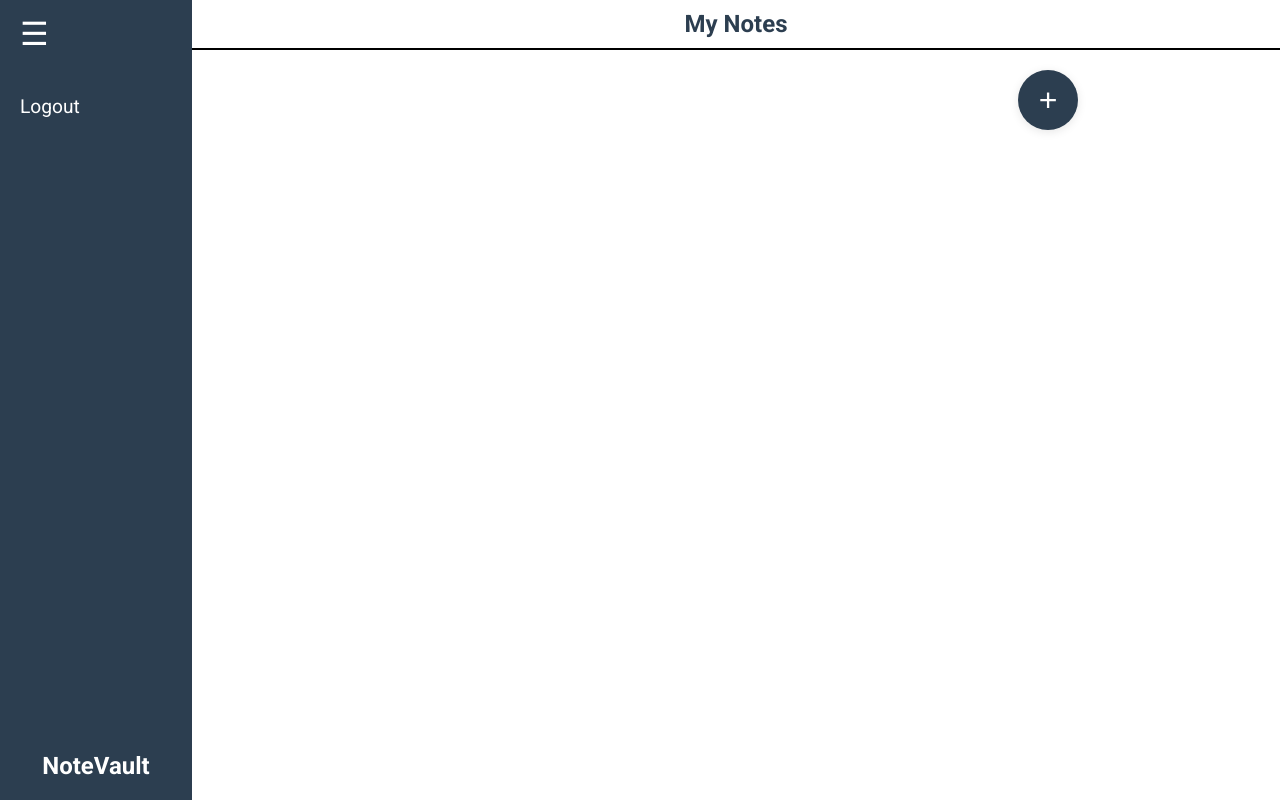
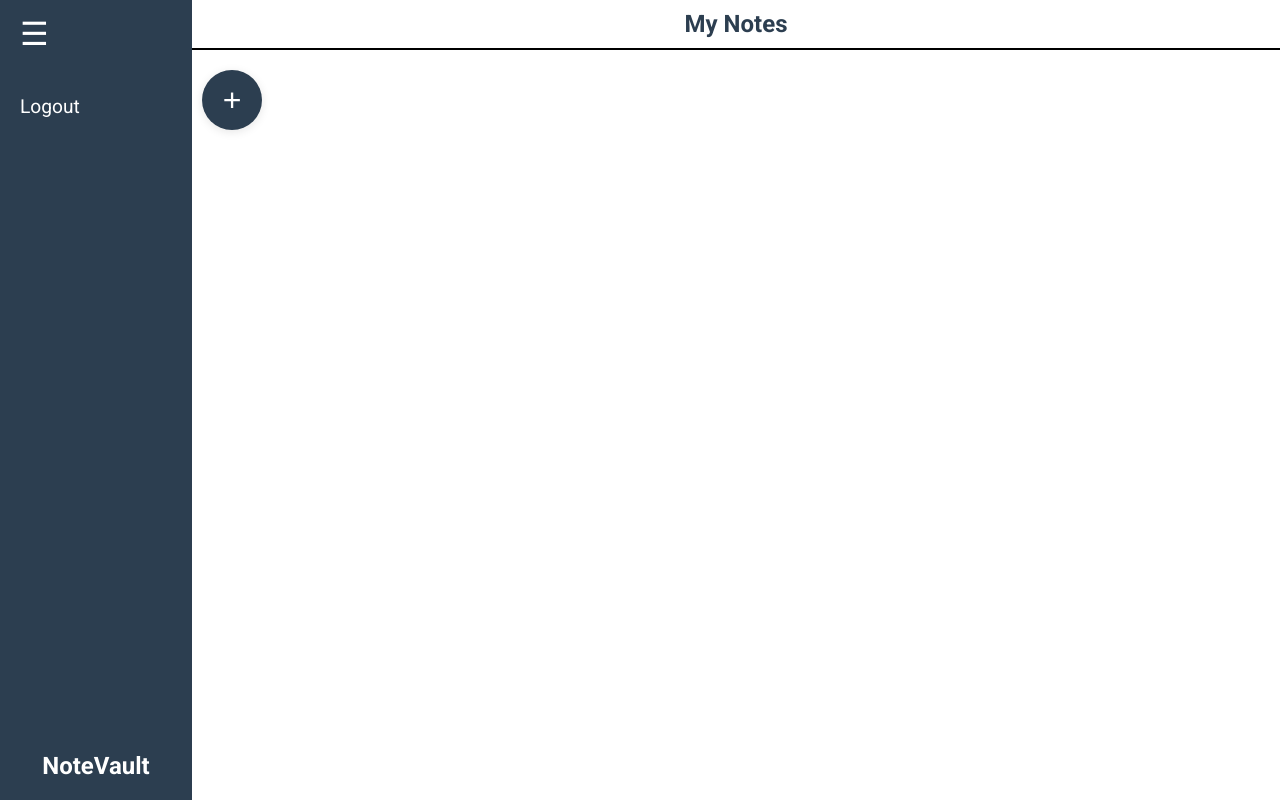
Before and after one commit to kamilfilipczyk/note-vault, a Flask app: page / in a window 1280 px wide. Run offline with Flask 3, Linux system fonts and the light colour scheme; the visitor is signed in with stand-in values (Sample User, id 1); data that the repository does not hold is empty.

Commit message:
Fix "add note" button position

```diff
--- a/website/static/styles.css
+++ b/website/static/styles.css
@@ -186,9 +186,10 @@ body {
 }
 
 .add-note-btn {
-    position: absolute;
+    position: fixed;
     top: 70px;
-    left: calc(85% - 70px);
+    left: 15%; /* Adjust left position based on sidebar width */
+    margin-left: 10px;
     background-color: #2c3e50;
     color: white;
     border: none;
@@ -240,6 +241,9 @@ body {
 .note-content {
     font-size: 1em;
     height: calc(100% - 30px);
+    word-wrap: break-word;
+    word-break: break-all;
+    overflow-wrap: break-word;
 }
 
 .modal {
@@ -360,3 +364,8 @@ body {
 .cancel-btn:hover {
     background-color: #f2f2f2;
 }
+
+#viewNoteContent {
+    margin-top: 10px;
+    font-size: 1.2em;
+}
```
